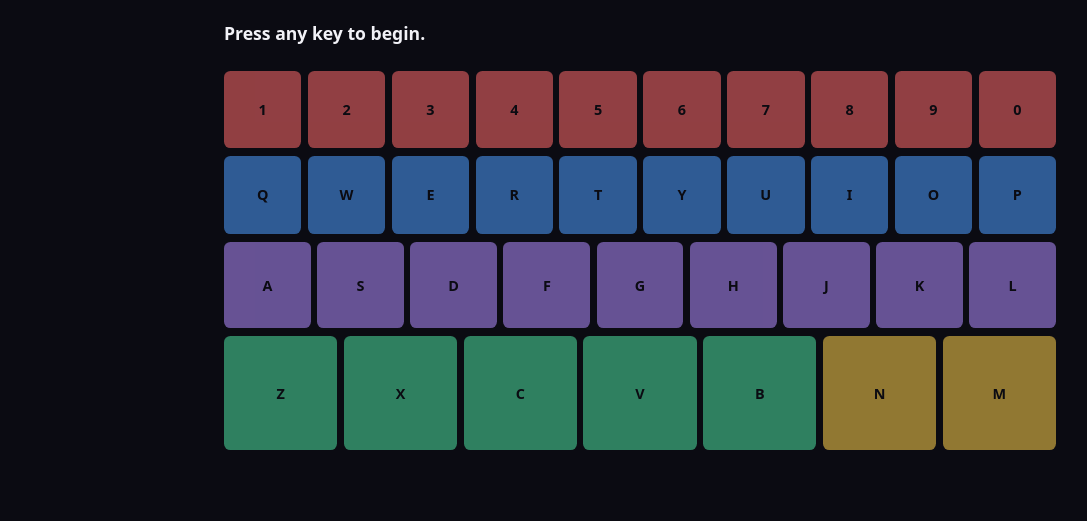
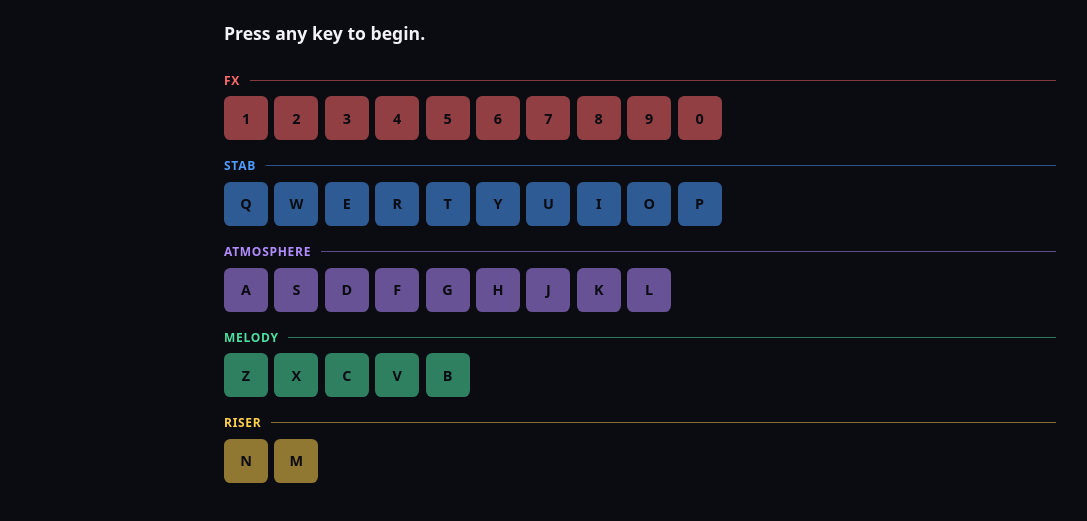
Before and after one commit to comp4020-agentic-coding-studio/comp4020-crit4-davidflocondezo, an Astro site: page / in a window 1280 px wide. Shown: the part 133-654 px from the top of the page, without its empty margins (0-1087 px from the left). Built offline with nearby package versions, Linux system fonts and the light colour scheme; Astro itself is replaced by a stand-in of ours.

Commit message:
Add section headings and dividers to the keyboard overlay
The overlay grouped keys by physical row, which silently merged melody
(zxcvb) and riser (nm) into one row with no visual boundary between
them. Regrouped rendering by category instead of physical row, giving
each of the five categories its own labeled divider so the section a
given key belongs to (e.g. melody vs. riser) is visible at a glance.

```diff
--- a/src/pages/index.astro
+++ b/src/pages/index.astro
@@ -17,7 +17,7 @@ import Layout from "../layouts/Layout.astro";
     <section
       id="keyboard-overlay"
       class="keyboard-overlay"
-      aria-label="Instrument keyboard, 36 keys across four rows"
+      aria-label="Instrument keyboard, 36 keys across five sections"
     >
     </section>
   </main>
--- a/src/scripts/ui/keyboardOverlay.ts
+++ b/src/scripts/ui/keyboardOverlay.ts
@@ -9,9 +9,17 @@ const CATEGORY_LABELS: Record<KeyCategory, string> = {
   riser: "Riser",
 };
 
-// Mirrors the physical keyboard's own row shapes, which happen to line up
-// exactly with the five categories (10 + 10 + 9 + 7 = 36).
-const ROWS: readonly string[] = ["1234567890", "qwertyuiop", "asdfghjkl", "zxcvbnm"];
+// The bottom physical row mixes two categories (zxcvb = melody, nm = riser),
+// so sections are grouped by category rather than by physical row -- each
+// gets its own heading and divider, making the boundary a stranger actually
+// needs to see (e.g. "where does melody end and riser begin") explicit.
+const SECTIONS: ReadonlyArray<{ category: KeyCategory; keys: string }> = [
+  { category: "fx", keys: "1234567890" },
+  { category: "stab", keys: "qwertyuiop" },
+  { category: "atmosphere", keys: "asdfghjkl" },
+  { category: "melody", keys: "zxcvb" },
+  { category: "riser", keys: "nm" },
+];
 
 const FLASH_DURATION_MS = 150;
 
@@ -34,10 +42,24 @@ export function renderKeyboardOverlay(container: HTMLElement): KeyboardOverlay {
   const keymapByKey = new Map(KEYMAP.map((def) => [def.key, def]));
   const keyElements = new Map<string, HTMLElement>();
 
-  for (const row of ROWS) {
+  for (const section of SECTIONS) {
+    const sectionEl = doc.createElement("div");
+    sectionEl.className = `keyboard-overlay__section keyboard-overlay__section--${section.category}`;
+
+    const heading = doc.createElement("div");
+    heading.className = "keyboard-overlay__section-heading";
+    const label = doc.createElement("span");
+    label.className = "keyboard-overlay__section-label";
+    label.textContent = CATEGORY_LABELS[section.category];
+    const divider = doc.createElement("span");
+    divider.className = "keyboard-overlay__section-divider";
+    divider.setAttribute("aria-hidden", "true");
+    heading.appendChild(label);
+    heading.appendChild(divider);
+
     const rowEl = doc.createElement("div");
     rowEl.className = "keyboard-overlay__row";
-    for (const key of row) {
+    for (const key of section.keys) {
       const def = keymapByKey.get(key);
       if (!def) continue;
       const keyEl = doc.createElement("div");
@@ -48,7 +70,10 @@ export function renderKeyboardOverlay(container: HTMLElement): KeyboardOverlay {
       rowEl.appendChild(keyEl);
       keyElements.set(key, keyEl);
     }
-    container.appendChild(rowEl);
+
+    sectionEl.appendChild(heading);
+    sectionEl.appendChild(rowEl);
+    container.appendChild(sectionEl);
   }
 
   return {
--- a/src/styles/global.css
+++ b/src/styles/global.css
@@ -29,9 +29,52 @@ a {
 .keyboard-overlay {
   display: flex;
   flex-direction: column;
-  gap: 0.5rem;
+  gap: 1rem;
   margin-top: 1.5rem;
   user-select: none;
+}
+
+.keyboard-overlay__section-heading {
+  display: flex;
+  align-items: center;
+  gap: 0.6rem;
+  margin-bottom: 0.4rem;
+}
+
+.keyboard-overlay__section-label {
+  font-size: 0.75rem;
+  font-weight: 700;
+  text-transform: uppercase;
+  letter-spacing: 0.06em;
+  color: var(--section-color, #f2f2f7);
+  white-space: nowrap;
+}
+
+.keyboard-overlay__section-divider {
+  flex: 1;
+  height: 1px;
+  background: var(--section-color, #2a2a38);
+  opacity: 0.5;
+}
+
+.keyboard-overlay__section--fx {
+  --section-color: #ff6b6b;
+}
+
+.keyboard-overlay__section--stab {
+  --section-color: #4d9dff;
+}
+
+.keyboard-overlay__section--atmosphere {
+  --section-color: #b28dff;
+}
+
+.keyboard-overlay__section--melody {
+  --section-color: #4de0a0;
+}
+
+.keyboard-overlay__section--riser {
+  --section-color: #ffd24d;
 }
 
 .keyboard-overlay__row {
@@ -40,11 +83,11 @@ a {
 }
 
 .keyboard-overlay__key {
-  flex: 1;
+  flex: 0 0 auto;
   display: flex;
   align-items: center;
   justify-content: center;
-  min-width: 2.25rem;
+  width: 2.75rem;
   aspect-ratio: 1;
   border-radius: 0.4rem;
   font-weight: 700;
```
